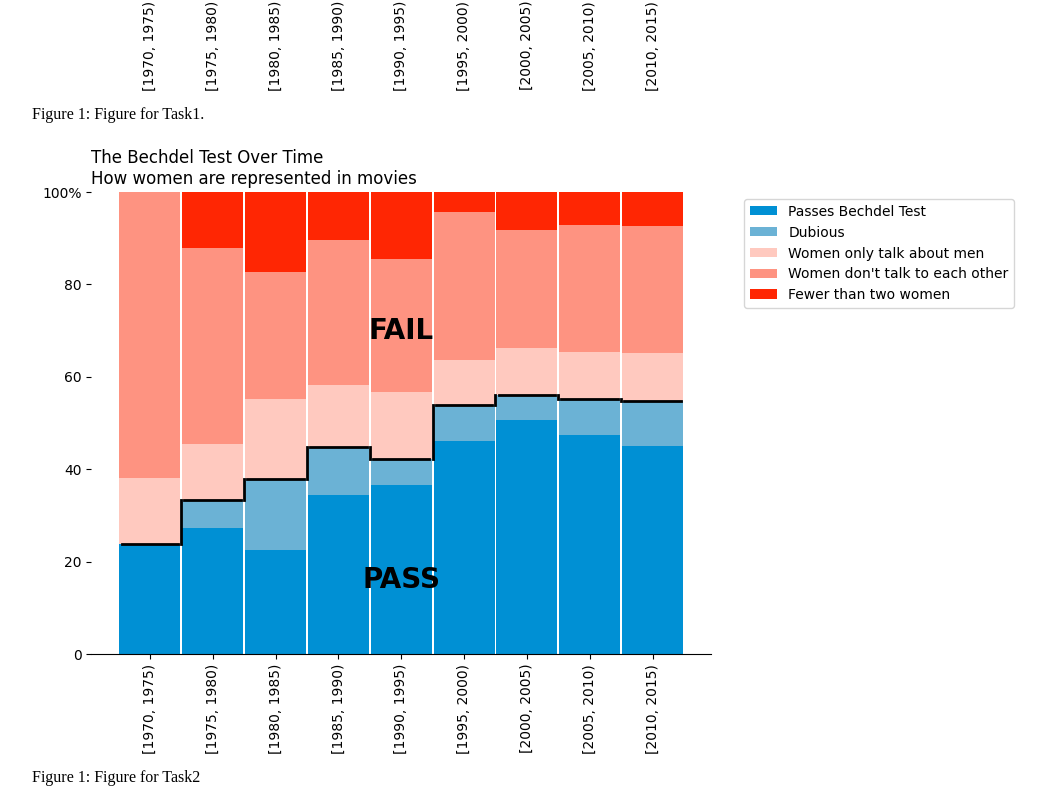
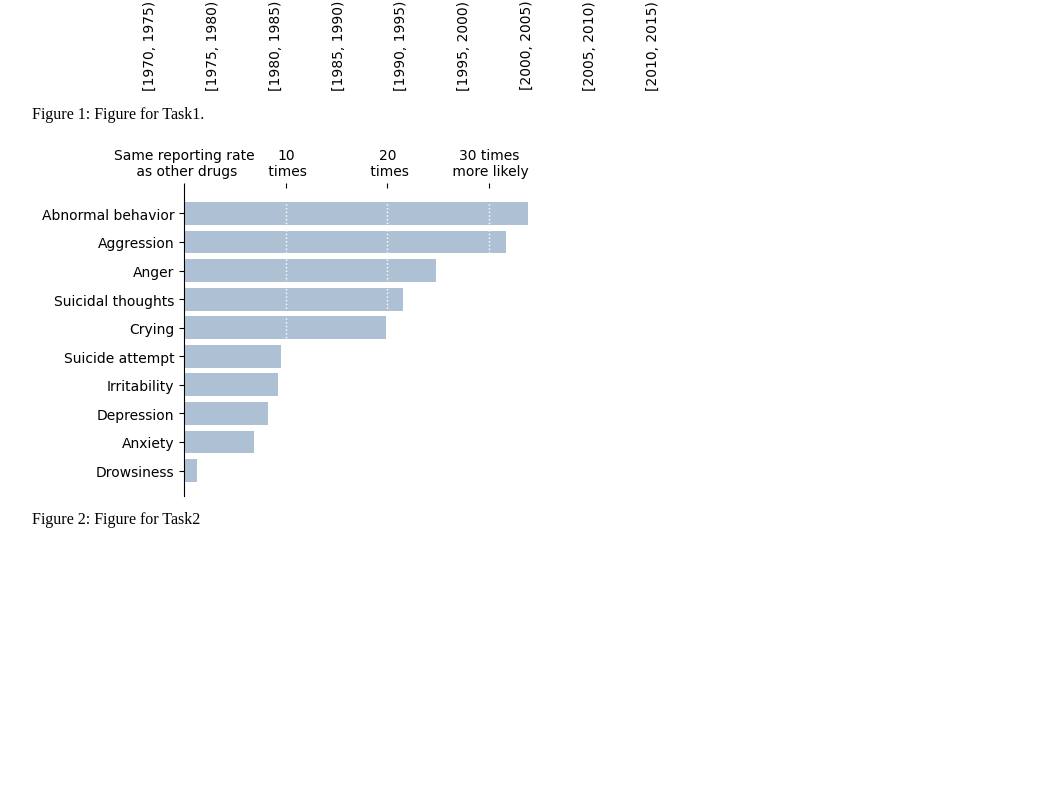
Before and after one commit to RuoyiGAO/RuoyiGAO.github.io, a plain HTML site: page index.html in a window 1280 px wide. Shown: the part 723-1525 px from the top of the page, without its empty margins (16-1062 px from the left). After the commit the page ends 1267 px from the top, so only its background shows below. Drawn offline with Linux system fonts and the light colour scheme.

Commit message:
Update index.html

```diff
--- a/index.html
+++ b/index.html
@@ -12,8 +12,8 @@
       </figure>
 
       <figure>
-        <img src="task1.png" alt="This is the figure for task2.">
-        <figcaption>Figure 1: Figure for Task2</figcaption>
+        <img src="task2.png" alt="This is the figure for task2.">
+        <figcaption>Figure 2: Figure for Task2</figcaption>
       </figure>
 
   </body>
```
